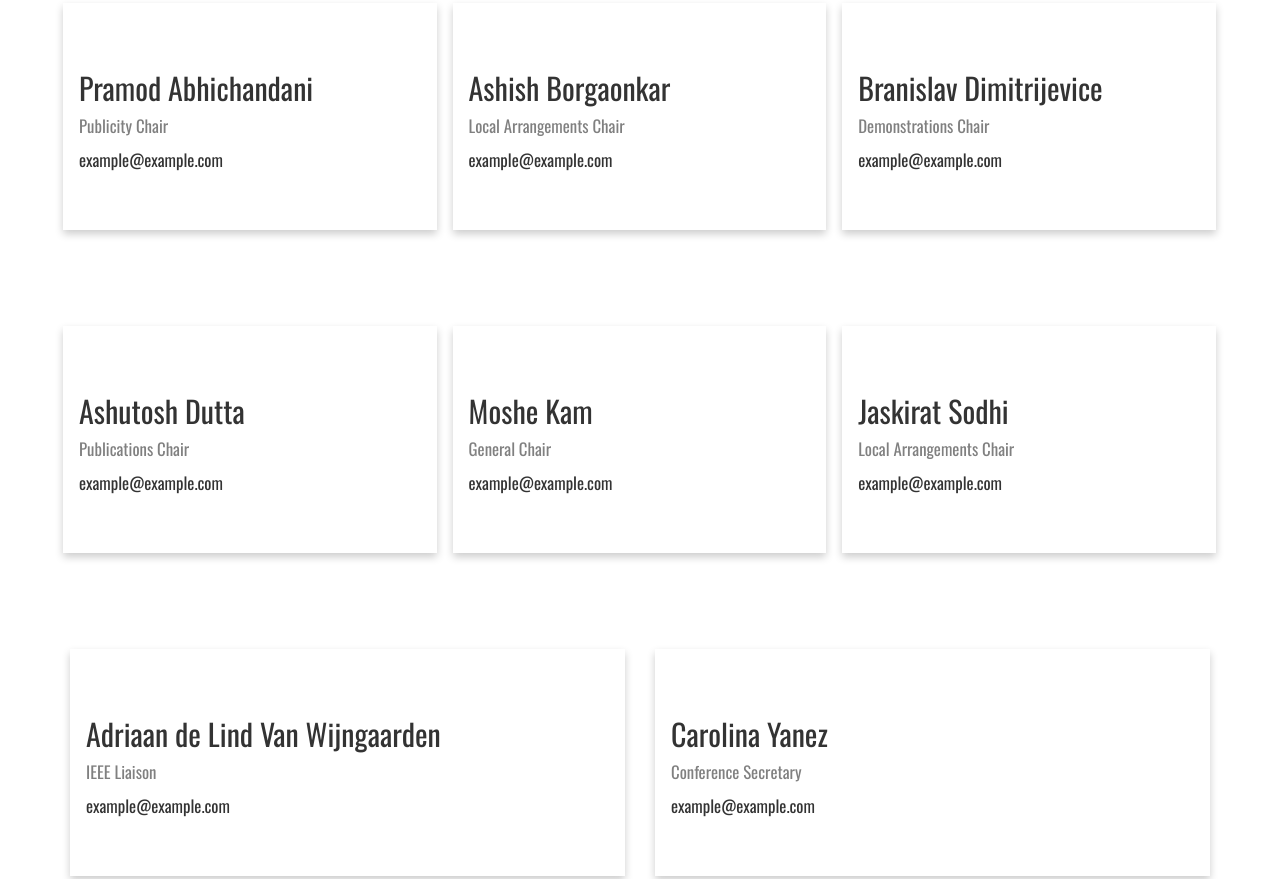
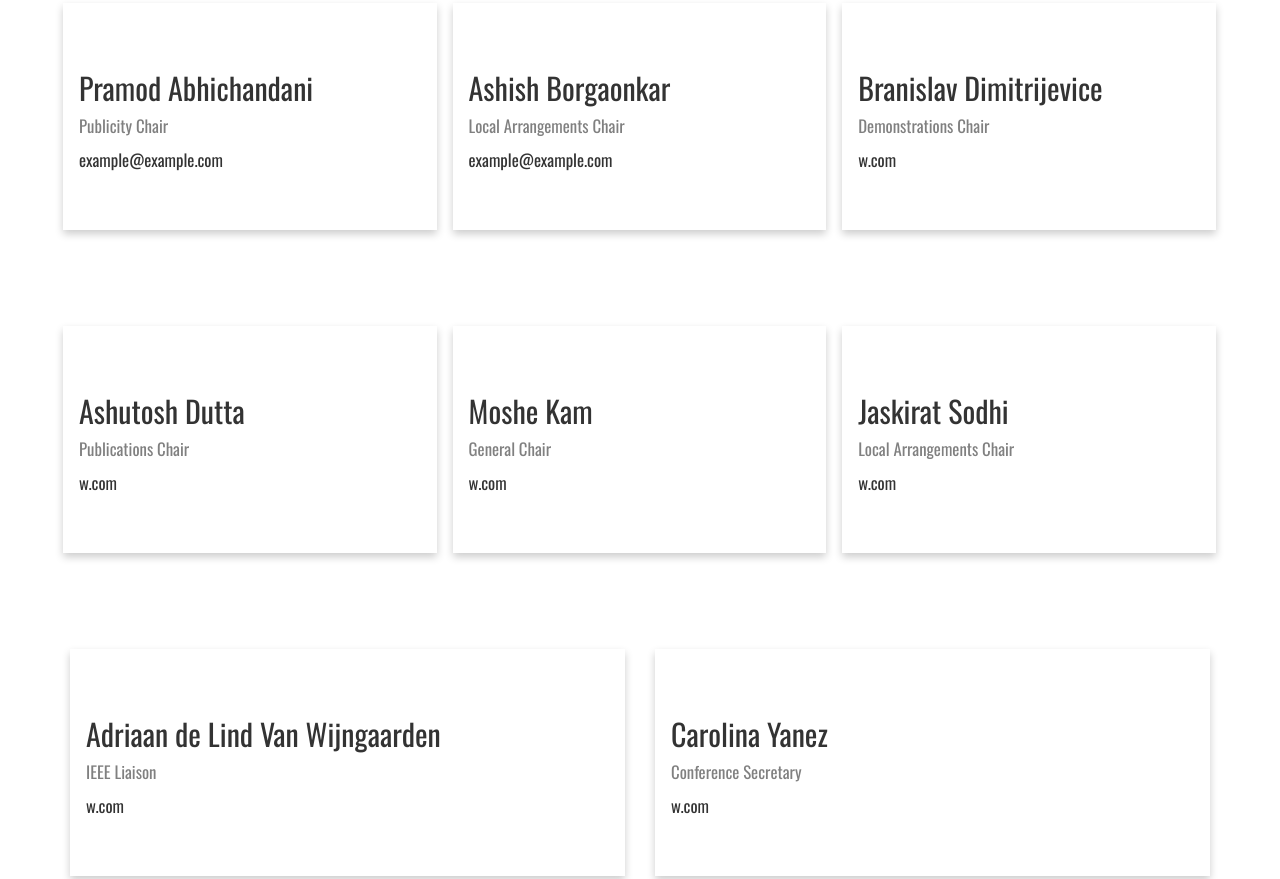
Before and after one commit to anshikashaw/fnj, a plain HTML site: page index.html in a window 1280 px wide. Shown: the part 9713-10592 px from the top of the page. Drawn offline with nearby package versions, Linux system fonts and the light colour scheme.

Commit message:
Update index.html

```diff
--- a/index.html
+++ b/index.html
@@ -863,7 +863,7 @@ html{
       	<br><br>
         <h2>Branislav Dimitrijevice</h2>
         <p class="title">Demonstrations Chair</p>
-        <p>example@example.com</p>
+        <p>w.com</p>
  <br>
 
         <br>
@@ -880,7 +880,7 @@ html{
       	<br><br>
         <h2>Ashutosh Dutta</h2>
         <p class="title">Publications Chair</p>
-        <p>example@example.com</p>
+        <p>w.com</p>
          <br>
 
         <br>
@@ -894,7 +894,7 @@ html{
       	<br><br>
         <h2>Moshe Kam	</h2>
         <p class="title">General Chair</p>
-        <p>example@example.com</p>
+        <p>w.com</p>
          <br>
 
         <br>
@@ -908,7 +908,7 @@ html{
       	<br><br>
         <h2>Jaskirat Sodhi</h2>
         <p class="title">Local Arrangements Chair</p>
-        <p>example@example.com</p>
+        <p>w.com</p>
          <br>
 
         <br>
@@ -925,7 +925,7 @@ html{
       	<br><br>
         <h2>Adriaan de Lind Van Wijngaarden</h2>
         <p class="title">IEEE Liaison</p>
-        <p>example@example.com</p>
+        <p>w.com</p>
         <br>
         <br>
       </div>
@@ -938,7 +938,7 @@ html{
       	<br><br>
         <h2>Carolina Yanez</h2>
         <p class="title">Conference Secretary</p>
-        <p>example@example.com</p>
+        <p>w.com</p>
         <br>
         <br>
       </div>
```
